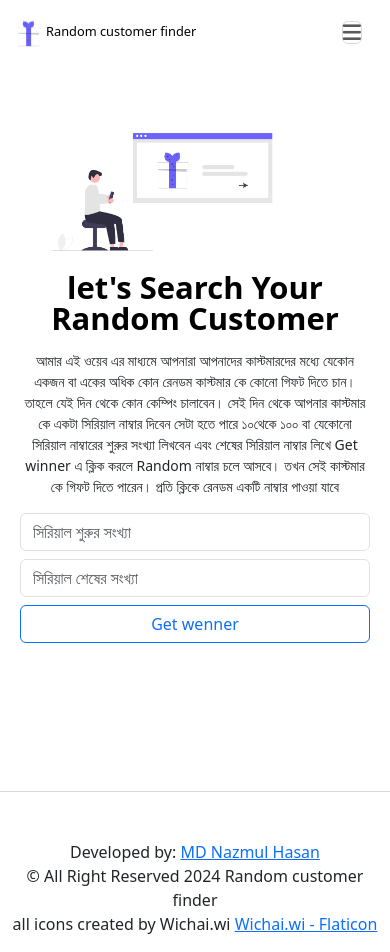
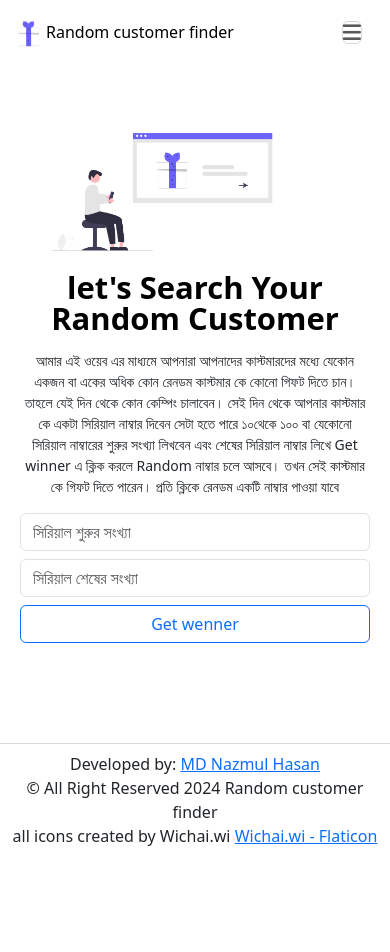
Before and after one commit to NazmulHasanShefat/random_customer_finder, a plain HTML site: page index.html in a window 390 px wide. After the commit the page ends 864 px from the top, so only its background shows below. Drawn offline with nearby package versions, Linux system fonts and the light colour scheme.

Commit message:
last commit

```diff
--- a/index.html
+++ b/index.html
@@ -114,7 +114,7 @@
 
     <footer>
       <div class="container text-center foot-container mt-5">
-        <p class="mt-5 mb-0">Developed by: <a href="https://www.facebook.com/NHTechnologybd"> MD Nazmul Hasan</a></p>
+        <p class="mt-2 mb-0">Developed by: <a href="https://www.facebook.com/NHTechnologybd"> MD Nazmul Hasan</a></p>
         <p class="mb-0">© All Right Reserved 2024 Random customer finder</p>
         <P>all icons created by Wichai.wi <a href="https://www.flaticon.com/free-icons/success" title="success icons"> Wichai.wi - Flaticon</a></P>
       </div>
--- a/style.scss
+++ b/style.scss
@@ -18,6 +18,23 @@
     margin-top: 1px;
     font-size: 1.3rem;
 }
+.prosesing{
+    animation: loader 1s linear infinite;
+}
+@keyframes loader {
+    0%{
+        transform: rotate(0deg);
+    }
+    100%{
+        transform: rotate(360deg);
+    }
+}
+.foot-container{
+    margin-top: 300px !important;
+    border-top:.5px solid #dbdada;
+}
+
+
 @media screen and (max-width:580px) {
     .about_this{
         text-align: center;
@@ -35,10 +52,10 @@
         padding:10px 0;
     }
     .name-brand{
-        font-size: .8rem;
+        font-size: 1rem;
     }
     .offcanvas-title{
-        margin-left: 15px;
+        margin-left: auto;
     }
     .hero1{
         padding-bottom: 100px;
@@ -63,18 +80,7 @@
     .offcanvas-header {
         padding: var(--bs-offcanvas-padding-y) 0;
     }
-}
-.prosesing{
-    animation: loader 1s linear infinite;
-}
-@keyframes loader {
-    0%{
-        transform: rotate(0deg);
-    }
-    100%{
-        transform: rotate(360deg);
+    .foot-container{
+        margin-top: 0 !important;
     }
 }
-.foot-container{
-    border-top:.5px solid #dbdada;
-}
```
Also changed, not shown: style.css, 1 other file.
